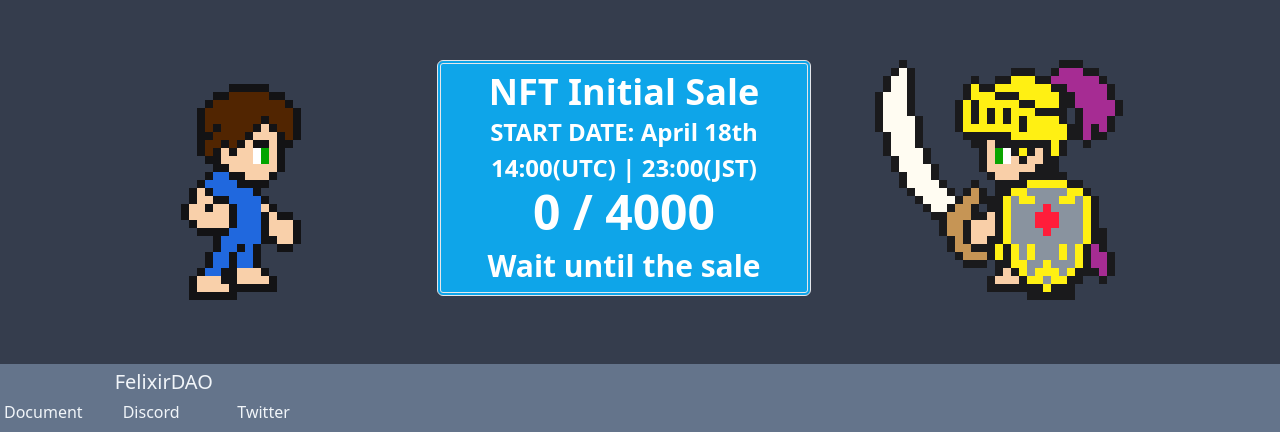
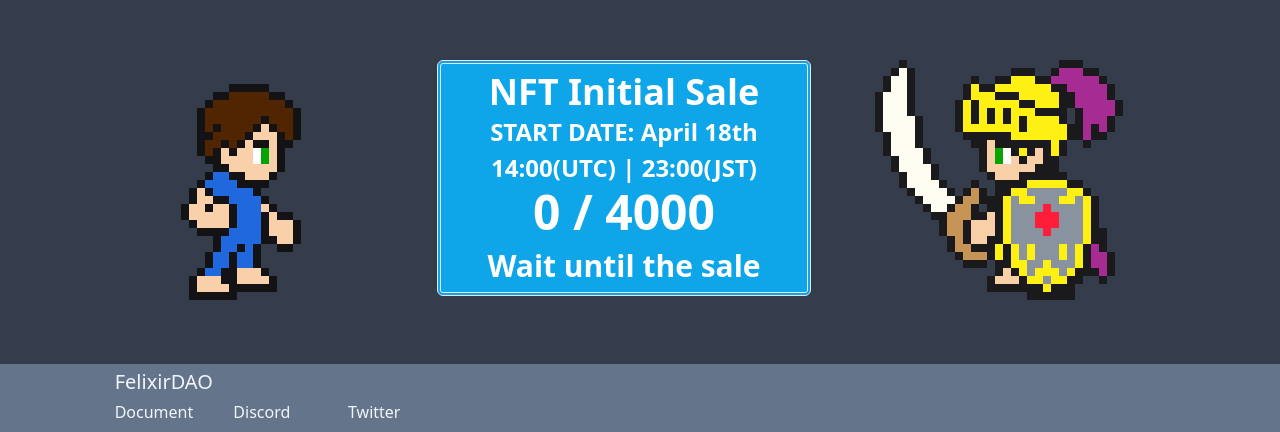
Before and after one commit to yamapyblack/felixir-dao, a Next.js app in the folder packages/frontend/: page / in a window 1280 px wide. Shown: the part 1658-2090 px from the top of the page. Built offline with nearby package versions, Linux system fonts and the light colour scheme.

Commit message:
footer update

```diff
--- a/packages/frontend/pages/components/Footer.tsx
+++ b/packages/frontend/pages/components/Footer.tsx
@@ -7,6 +7,7 @@ import Link from 'next/link';
        <div className='text-xl bg-slate-500 px-1 py-1 text-slate-100'>FelixirDAO</div>
      </div>
      <div className='grid grid-cols-4 lg:grid lg:grid-cols-12 lg:gap-12'>
+       <div></div>
        <div className='px-1 pb-2 text-slate-100 '><a href="https://felixirdaoxyz.notion.site/FelixirDAO-65e7bcde62f6464ea0579895256e590e">Document</a></div>
        <div className='px-3 pb-2 text-slate-100 '><a href="https://discord.com/invite/KDb2aTuNS6">Discord</a></div>
        <div className='px-4 pb-2 text-slate-100 '><a href="https://twitter.com/felixirdao">Twitter</a></div>
```
